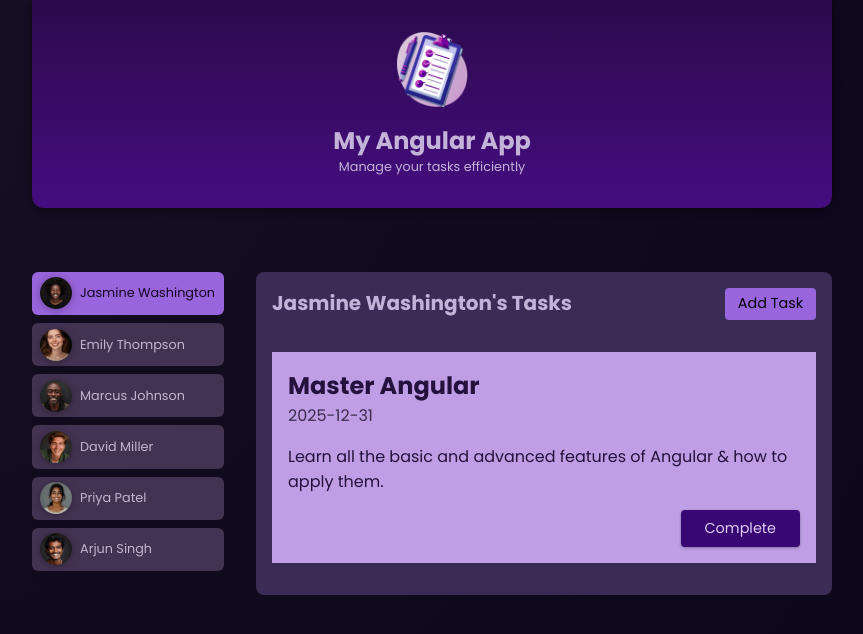
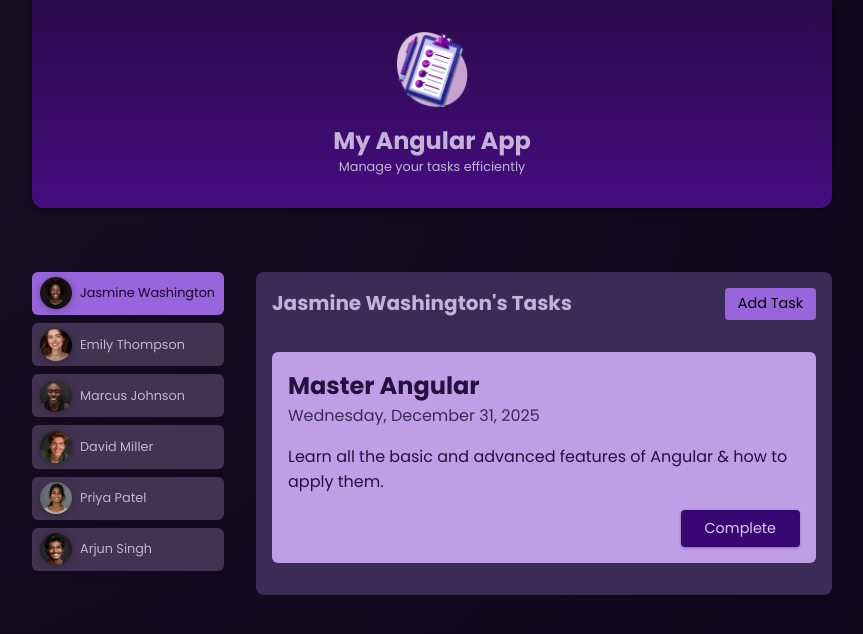
Before and after one commit to disciplinedProgramer009/Angular, an Angular app in the folder Getting Started With Angular/first-angular-app/: page / in a window 1280 px wide. Both pictures are taken after a click on the button "Jasmine Washington". Shown: the top 634 px of the page, without its empty margins (208-1071 px from the left). Built offline with nearby package versions, Linux system fonts and the light colour scheme.

Commit message:
adding some more css and working with Date pipe

```diff
--- /dev/null
+++ b/Getting Started With Angular/first-angular-app/src/app/shared/card/card.css
@@ -0,0 +1,5 @@
+div {
+  border-radius: 6px;
+  box-shadow: 0 1px 6px rgba(0, 0, 0, 0.1);
+  overflow: hidden;
+}
--- /dev/null
+++ b/Getting Started With Angular/first-angular-app/src/app/shared/card/card.html
@@ -0,0 +1,3 @@
+<div>
+    <ng-content />
+</div>
--- a/Getting Started With Angular/first-angular-app/src/app/tasks/task/task.html
+++ b/Getting Started With Angular/first-angular-app/src/app/tasks/task/task.html
@@ -1,8 +1,10 @@
-<article>
+<app-card>
+  <article>
     <h2>{{ userTask.title }}</h2>
-    <time>{{ userTask.dueDate }}</time>
+    <time>{{ userTask.dueDate | date: 'fullDate' }}</time>
     <p>{{ userTask.summary }}</p>
     <p class="actions">
-        <button (click)="onCompleteTask()">Complete</button>
+      <button (click)="onCompleteTask()">Complete</button>
     </p>
-</article>
+  </article>
+</app-card>
--- a/Getting Started With Angular/first-angular-app/src/app/tasks/task/task.ts
+++ b/Getting Started With Angular/first-angular-app/src/app/tasks/task/task.ts
@@ -1,11 +1,12 @@
 import { Component, Input, Output, EventEmitter } from '@angular/core';
-
+import { DatePipe } from '@angular/common';
 import { type TaskType } from './task.model';
+import { Card } from "../../shared/card/card";
 
 
 @Component({
   selector: 'app-task',
-  imports: [],
+  imports: [Card, DatePipe],
   templateUrl: './task.html',
   styleUrl: './task.css'
 })
--- a/Getting Started With Angular/first-angular-app/src/app/user/user.css
+++ b/Getting Started With Angular/first-angular-app/src/app/user/user.css
@@ -1,9 +1,3 @@
-div {
-  border-radius: 6px;
-  box-shadow: 0 1px 6px rgba(0, 0, 0, 0.1);
-  overflow: hidden;
-}
-
 button {
   display: flex;
   align-items: center;
--- a/Getting Started With Angular/first-angular-app/src/app/user/user.html
+++ b/Getting Started With Angular/first-angular-app/src/app/user/user.html
@@ -1,8 +1,8 @@
-<div>
+<app-card>
   <button [class.active]="selected" (click)="onSelectedUser()">
     <img [src]="imagePath" [alt]="users.name" />
     <!-- property binding -->
     <span>{{ users.name }}</span>
     <!-- string interpolation -->
   </button>
-</div>
+</app-card>
--- a/Getting Started With Angular/first-angular-app/src/app/user/user.ts
+++ b/Getting Started With Angular/first-angular-app/src/app/user/user.ts
@@ -3,6 +3,7 @@ import { DUMMY_USERS } from '../dummy-users';
 import { EventEmitter } from '@angular/core';
 
 import { type UserType } from './user.model';
+import { Card } from "../shared/card/card";
 
 const randomIndex = Math.floor(Math.random() * DUMMY_USERS.length);
 
@@ -12,7 +13,7 @@ const randomIndex = Math.floor(Math.random() * DUMMY_USERS.length);
 
 @Component({
   selector: 'app-user',
-  imports: [],
+  imports: [Card],
   templateUrl: './user.html',
   styleUrl: './user.css'
 })
```
Also changed, not shown: Getting Started With Angular/first-angular-app/src/app/shared/card/card.ts (added, +11 -0 lines). Lines whose indentation alone changed are shown as unchanged.
